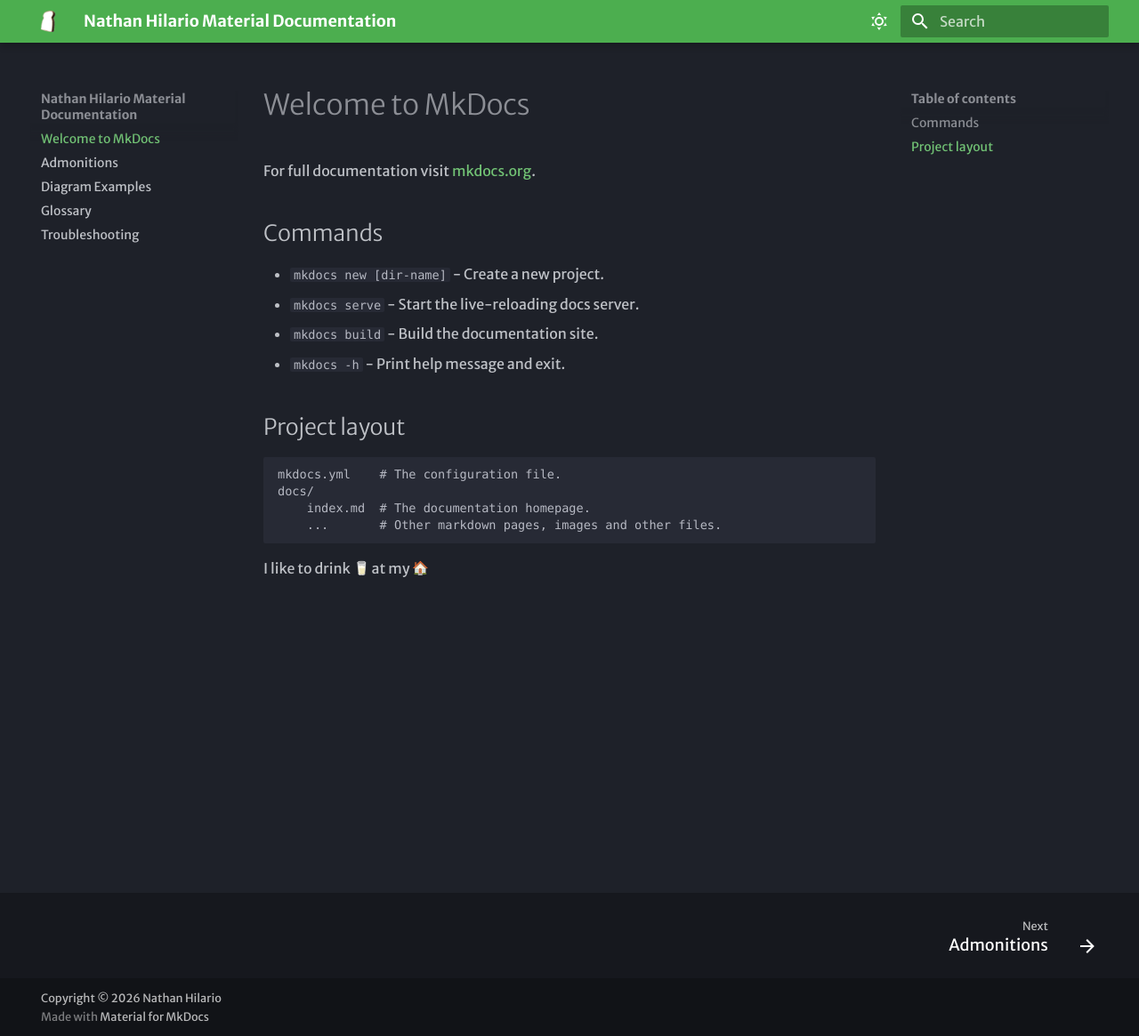
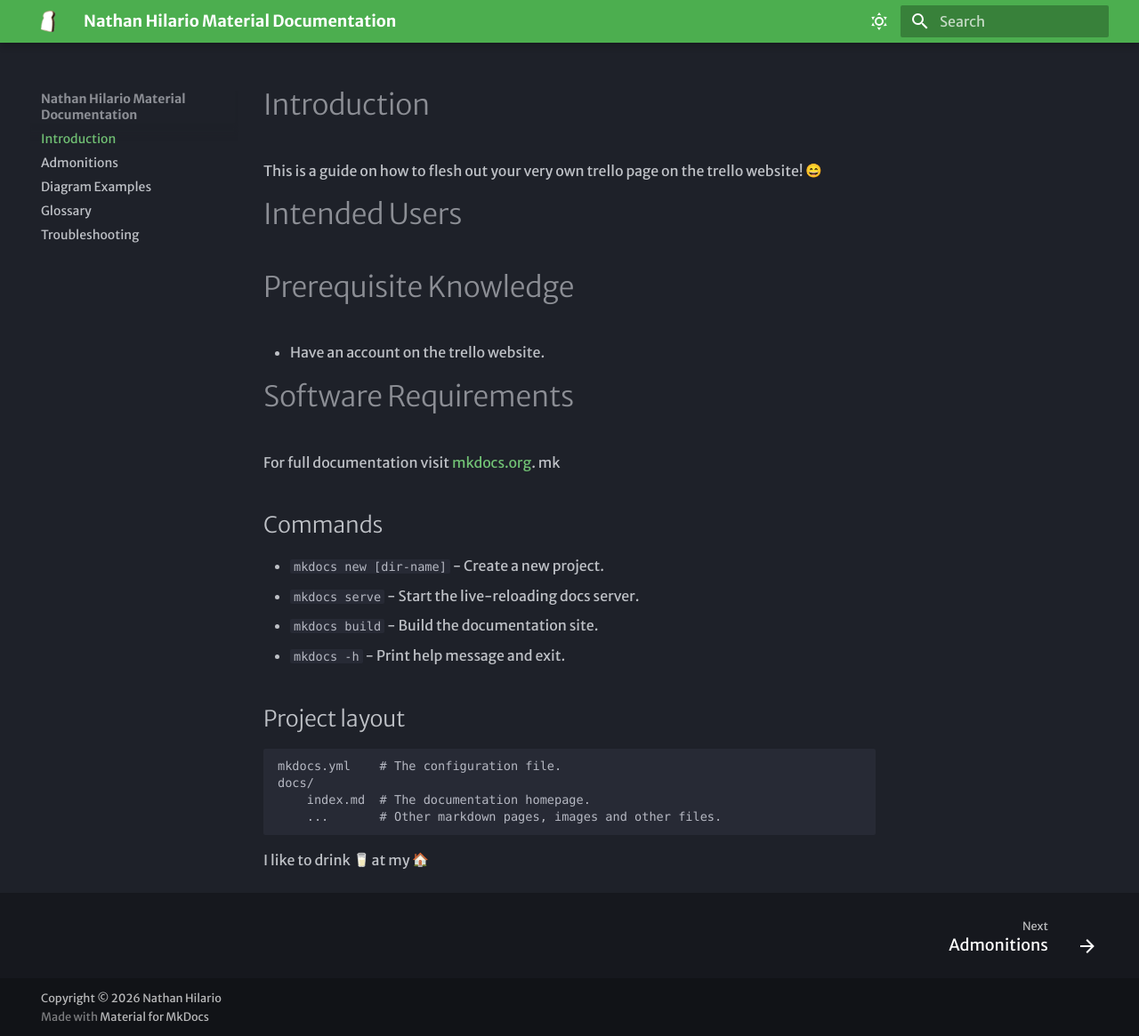
Before and after one commit to NathanH-WasTaken/TrelloUserDocumentation_Ryan-Nathan, an MkDocs documentation site: the page built from docs/index.md, in a window 1280 px wide and 1165 px high. Shown: the whole window at 89% size. Built offline with MkDocs 1.6.1 and Material for MkDocs 9.7.7, drawn with Linux system fonts in a browser that asks for light colours; emoji names are drawn with the system emoji font; some web fonts are replaced.

Commit message:
Changed index.html

```diff
--- a/docs/index.md
+++ b/docs/index.md
@@ -1,7 +1,21 @@
-# Welcome to MkDocs
+# Introduction
+This is a guide on how to flesh out your very own trello page on the trello website! :smile:
+
+
+# Intended Users
+
+
+# Prerequisite Knowledge
+- Have an account on the trello website.
+
+
+# Software Requirements
+
+
+#
 
 For full documentation visit [mkdocs.org](https://www.mkdocs.org).
-
+mk
 ## Commands
 
 * `mkdocs new [dir-name]` - Create a new project.
```
